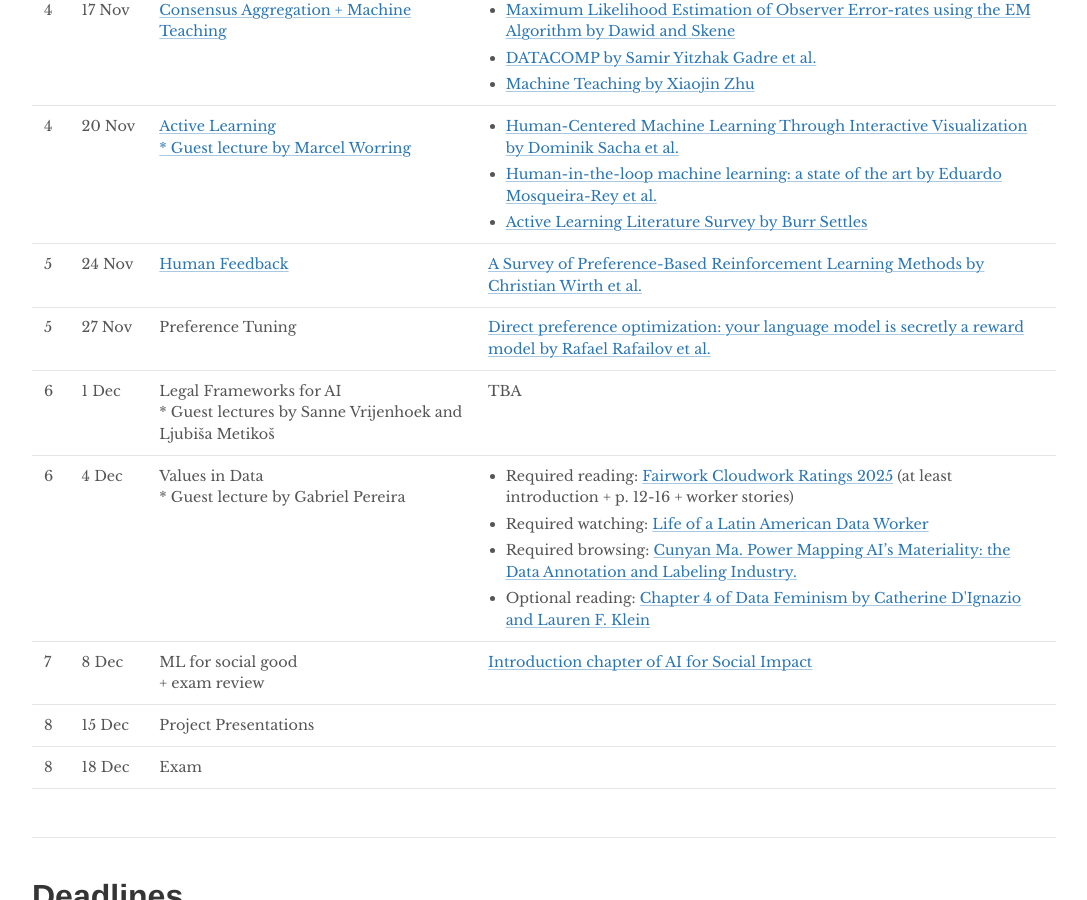
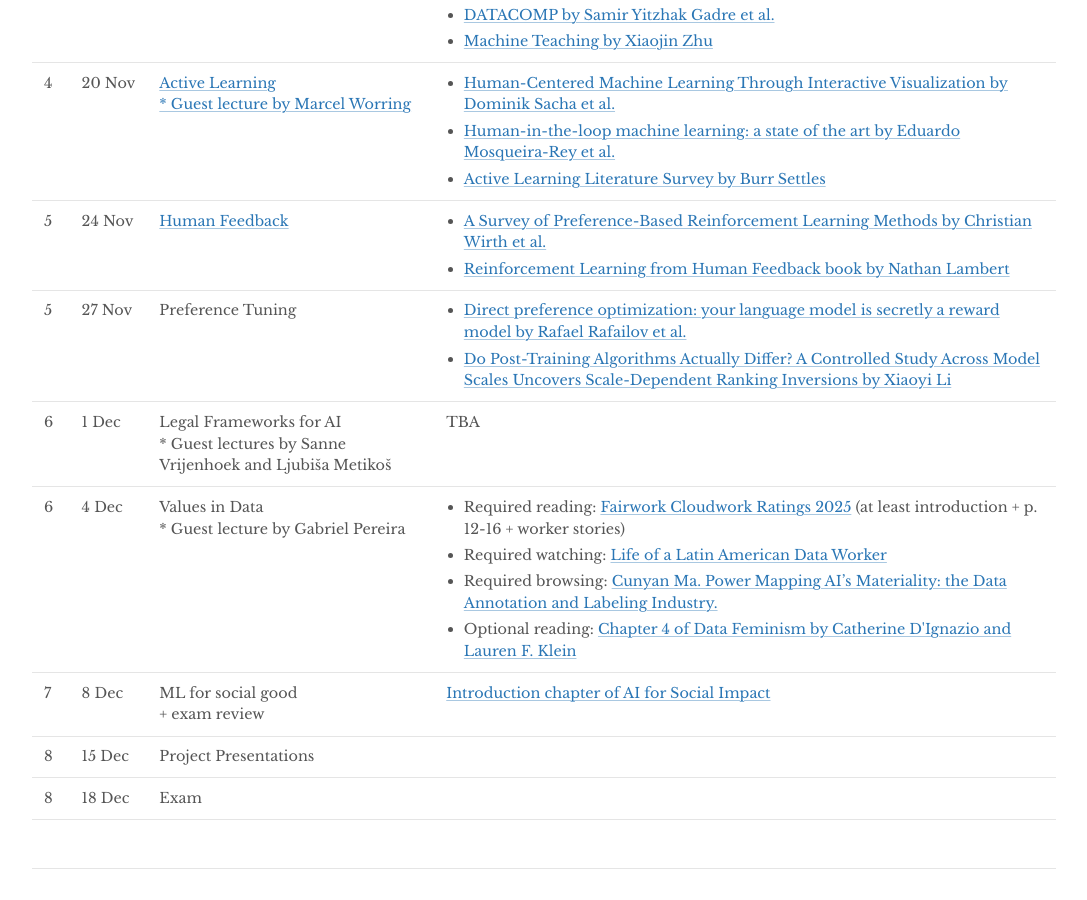
Before and after one commit to amsterdam-hcml/amsterdam-hcml.github.io, a Jekyll site: the page built from index.html, in a window 1280 px wide and 900 px high, scrolled down 1011 px. Shown: the whole window, without its empty margins (96-1183 px from the left). Built offline with Jekyll 4.4.1, drawn with Linux system fonts in a browser that asks for light colours.

Commit message:
more readings

```diff
--- a/_data/schedule.yml
+++ b/_data/schedule.yml
@@ -101,6 +101,8 @@
   readings:
     - title: "A Survey of Preference-Based Reinforcement Learning Methods by Christian Wirth et al."
       url: https://jmlr.org/papers/v18/16-634.html
+    - title: "Reinforcement Learning from Human Feedback book by Nathan Lambert"
+      url: https://rlhfbook.com/
 
 - week: 5
   date: 27 Nov
@@ -108,6 +110,8 @@
   readings:
     - title: "Direct preference optimization: your language model is secretly a reward model by Rafael Rafailov et al."
       url: https://dl.acm.org/doi/10.5555/3666122.3668460
+    - title: "Do Post-Training Algorithms Actually Differ? A Controlled Study Across Model Scales Uncovers Scale-Dependent Ranking Inversions by Xiaoyi Li"
+      url: https://arxiv.org/abs/2603.19335
 
 - week: 6
   date: 1 Dec
```
